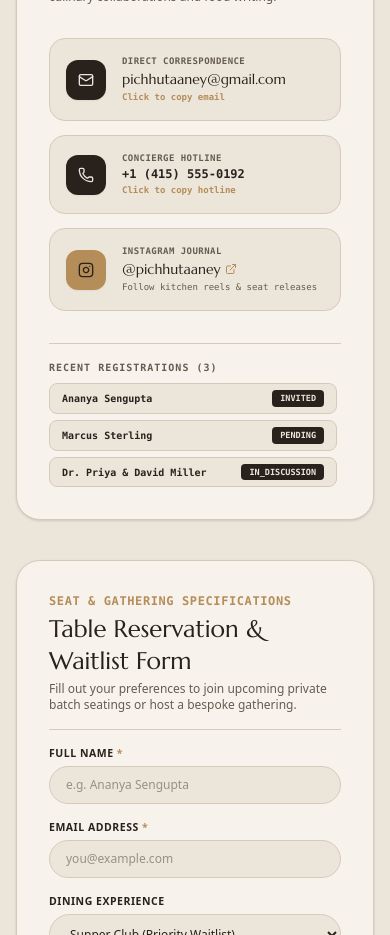
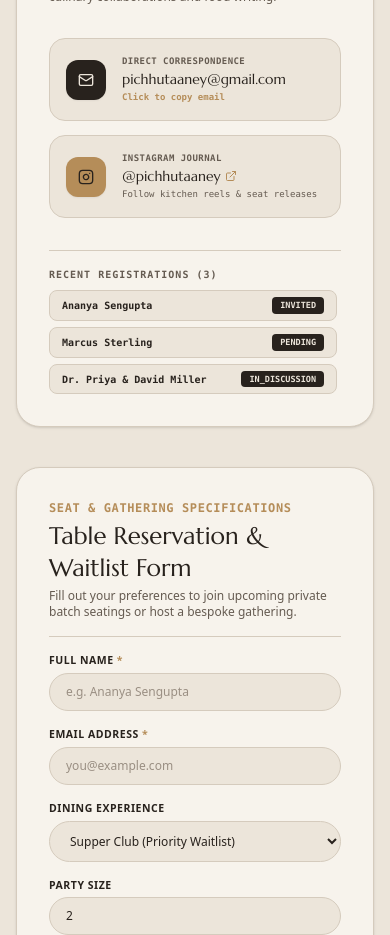
Before and after one commit to Rumpakoley/Pichutaaney, a React (Vite) app: page / in a window 390 px wide. Shown: the part 10580-11515 px from the top of the page. Built offline with nearby package versions, Linux system fonts and the light colour scheme.

Commit message:
Remove concierge hotline phone number card from contact section

```diff
--- a/src/components/PortfolioBookingContact.tsx
+++ b/src/components/PortfolioBookingContact.tsx
@@ -137,28 +137,7 @@ export const PortfolioBookingContact: React.FC<PortfolioBookingContactProps> = (
                 </div>
               </div>
 
-              {/* Phone Card */}
-              <div className="flex items-center gap-4 bg-[#FAF6F0] border-2 border-black p-4 rounded-2xl shadow-sm group">
-                <div className="w-10 h-10 bg-black text-[#ffd177] flex items-center justify-center shrink-0 rounded-xl group-hover:bg-[#ffd177] group-hover:text-black transition-colors border border-black">
-                  <Phone className="w-4 h-4" />
-                </div>
-                <div>
-                  <span className="font-mono text-[9px] uppercase tracking-wider text-black/60 block font-bold">
-                    Hotline phone
-                  </span>
-                  <button
-                    onClick={() => handleCopy('+14155550192', 'phone')}
-                    className="font-mono text-xs sm:text-sm font-bold text-black hover:text-[#8B3A26] hover:underline text-left block cursor-pointer"
-                  >
-                    +1 (415) 555-0192
-                  </button>
-                  <span className="font-mono text-[9px] text-[#8B3A26] block mt-0.5 font-bold">
-                    {copiedType === 'phone' ? '✓ Copied Hotline' : 'Click to copy hotline'}
-                  </span>
-                </div>
-              </div>
-
-              {/* Instagram Card */}
+                {/* Instagram Card */}
               <div className="flex items-center gap-4 bg-[#FAF6F0] border-2 border-black p-4 rounded-2xl shadow-sm group">
                 <div className="w-10 h-10 bg-black text-[#ffd177] flex items-center justify-center shrink-0 rounded-xl group-hover:bg-[#ffd177] group-hover:text-black transition-colors border border-black">
                   <Instagram className="w-4 h-4" />
--- a/src/components/UniqueTableConcierge.tsx
+++ b/src/components/UniqueTableConcierge.tsx
@@ -134,27 +134,6 @@ export const UniqueTableConcierge: React.FC<UniqueTableConciergeProps> = ({
                     </button>
                     <span className="font-mono text-[9px] text-[#B58D59] block mt-0.5 font-bold">
                       {copiedType === 'email' ? '✓ Copied Address' : 'Click to copy email'}
-                    </span>
-                  </div>
-                </div>
-
-                {/* Phone */}
-                <div className="flex items-center gap-4 bg-[#ECE5DA] border border-[#D5CBBD] p-4 rounded-2xl group">
-                  <div className="w-10 h-10 bg-[#28221D] text-[#ECE5DA] flex items-center justify-center shrink-0 rounded-xl shadow-xs">
-                    <Phone className="w-4 h-4" />
-                  </div>
-                  <div>
-                    <span className="font-mono text-[9px] uppercase tracking-wider text-[#655B51] block font-bold">
-                      Concierge Hotline
-                    </span>
-                    <button
-                      onClick={() => handleCopy('+14155550192', 'phone')}
-                      className="font-mono text-xs sm:text-sm font-bold text-[#28221D] hover:text-[#B58D59] hover:underline text-left block cursor-pointer"
-                    >
-                      +1 (415) 555-0192
-                    </button>
-                    <span className="font-mono text-[9px] text-[#B58D59] block mt-0.5 font-bold">
-                      {copiedType === 'phone' ? '✓ Copied Hotline' : 'Click to copy hotline'}
                     </span>
                   </div>
                 </div>
```
